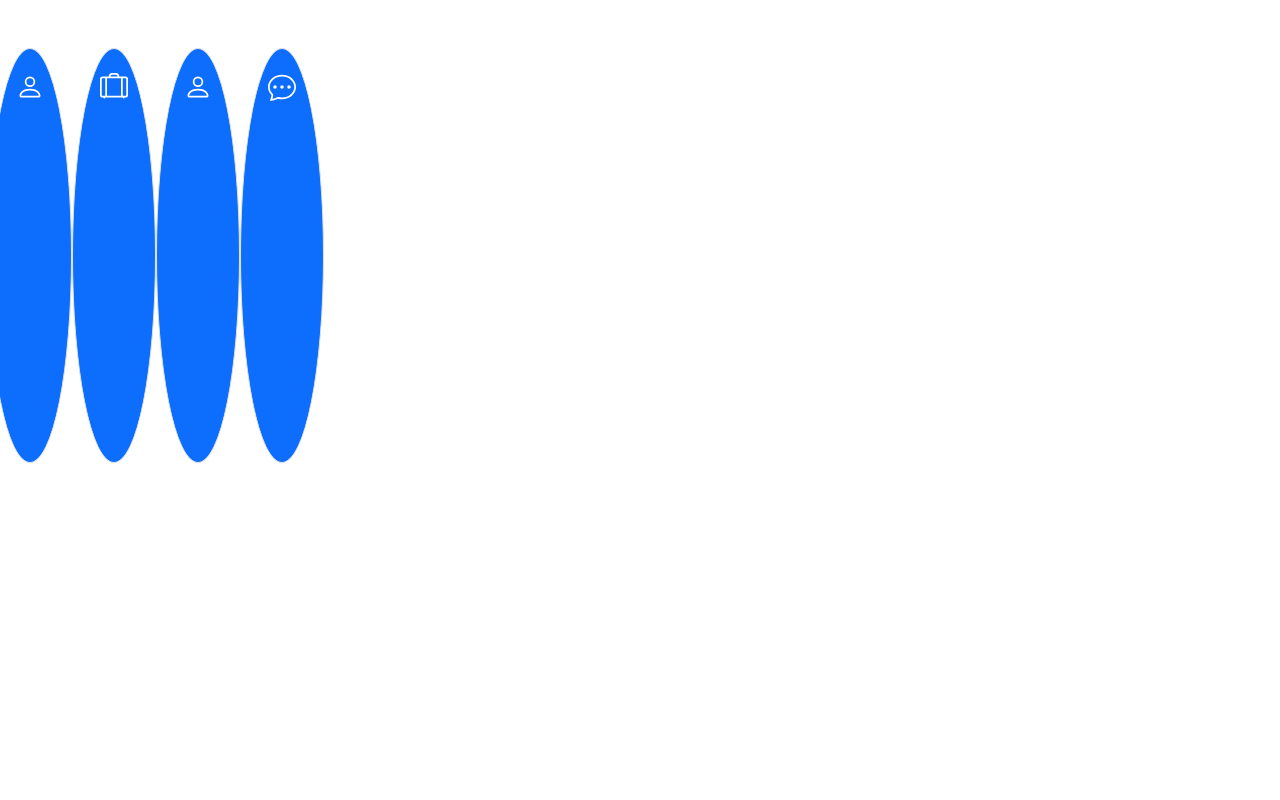
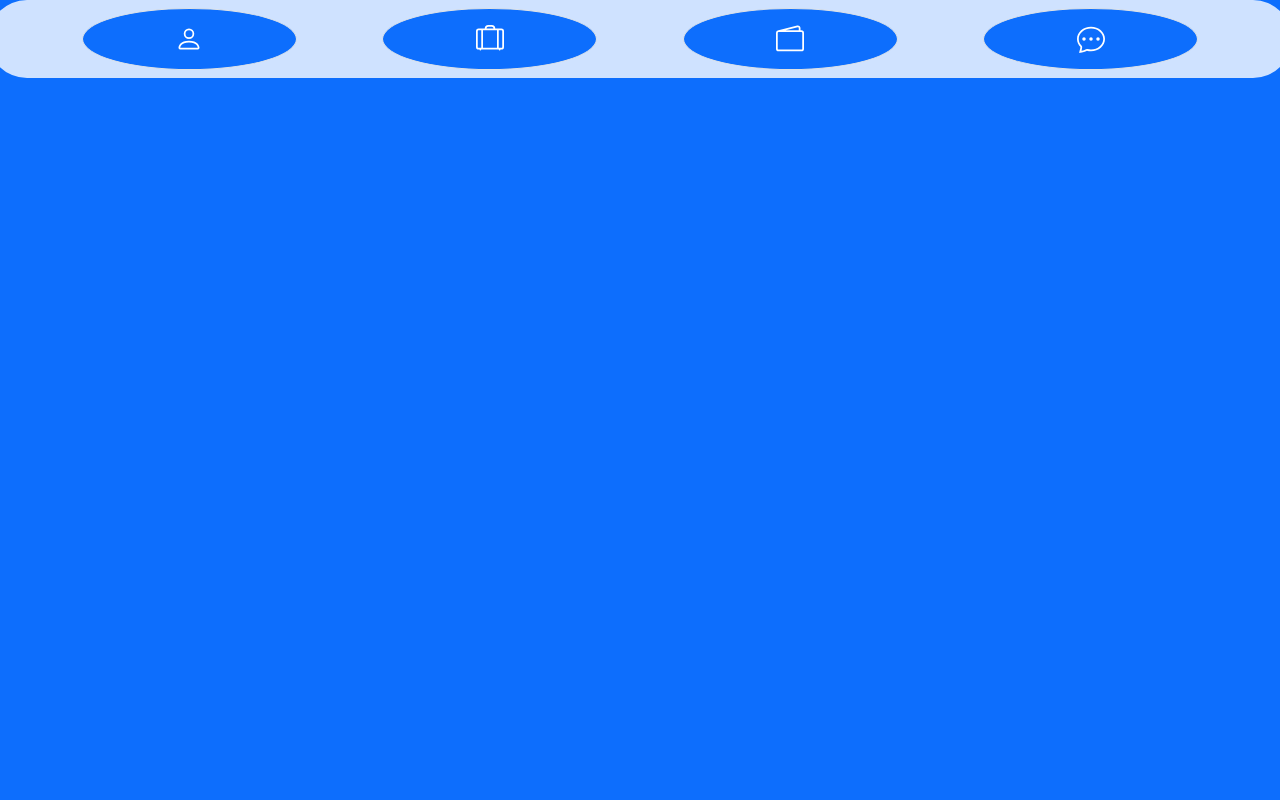
Before and after one commit to koppe13/Portfolio, a plain HTML site: page index.html in a window 1280 px wide. Drawn offline with nearby package versions, Linux system fonts and the light colour scheme.

Commit message:
update test
variable test

```diff
--- a/index.html
+++ b/index.html
@@ -7,20 +7,18 @@
     <script src="https://cdn.jsdelivr.net/npm/bootstrap@5.3.3/dist/js/bootstrap.bundle.min.js" integrity="sha384-YvpcrYf0tY3lHB60NNkmXc5s9fDVZLESaAA55NDzOxhy9GkcIdslK1eN7N6jIeHz" crossorigin="anonymous"></script>
     <title>Portfolio</title>
 </head>
-<body>
-    <div class="row d-flex text-white position-absolute sticky-bottom sticky-md-top"  >
-        <a href="#" type="button" class="btn col-3 btn-primary border text-center mt-5 p-4 rounded-circle"><svg xmlns="http://www.w3.org/2000/svg" width="28" height="28" fill="currentColor" class="bi bi-person" viewBox="0 0 16 16">
+<body class="bg-primary">
+    <div class="row d-flex justify-content-evenly text-white p-2  rounded-pill bg-primary-subtle"  >
+        <a href="#" type="button" class="btn col-2 btn-primary border text-center p-3 rounded-circle"><svg xmlns="http://www.w3.org/2000/svg" width="28" height="28" fill="currentColor" class="bi bi-person" viewBox="0 0 16 16">
             <path d="M8 8a3 3 0 1 0 0-6 3 3 0 0 0 0 6m2-3a2 2 0 1 1-4 0 2 2 0 0 1 4 0m4 8c0 1-1 1-1 1H3s-1 0-1-1 1-4 6-4 6 3 6 4m-1-.004c-.001-.246-.154-.986-.832-1.664C11.516 10.68 10.289 10 8 10s-3.516.68-4.168 1.332c-.678.678-.83 1.418-.832 1.664z"/>
             </svg></a>
-        <a href="#" type="button" class="btn col-3 btn-primary border text-center mt-5 p-4 rounded-circle"><svg xmlns="http://www.w3.org/2000/svg" width="28" height="28" fill="currentColor" class="bi bi-suitcase-lg" viewBox="0 0 16 16">
+        <a href="#" type="button" class="btn col-2 btn-primary border text-center p-3 rounded-circle"><svg xmlns="http://www.w3.org/2000/svg" width="28" height="28" fill="currentColor" class="bi bi-suitcase-lg" viewBox="0 0 16 16">
             <path d="M5 2a2 2 0 0 1 2-2h2a2 2 0 0 1 2 2h3.5A1.5 1.5 0 0 1 16 3.5v9a1.5 1.5 0 0 1-1.5 1.5H14a.5.5 0 0 1-1 0H3a.5.5 0 0 1-1 0h-.5A1.5 1.5 0 0 1 0 12.5v-9A1.5 1.5 0 0 1 1.5 2zm1 0h4a1 1 0 0 0-1-1H7a1 1 0 0 0-1 1M1.5 3a.5.5 0 0 0-.5.5v9a.5.5 0 0 0 .5.5H3V3zM15 12.5v-9a.5.5 0 0 0-.5-.5H13v10h1.5a.5.5 0 0 0 .5-.5m-3 .5V3H4v10z"/>
-            </svg> </a>
-        <div class="col-3 bg-primary border text-center mt-5 p-4 rounded-circle"><svg xmlns="http://www.w3.org/2000/svg" width="28" height="28" fill="currentColor" class="bi bi-person" viewBox="0 0 16 16">
-            <path d="M8 8a3 3 0 1 0 0-6 3 3 0 0 0 0 6m2-3a2 2 0 1 1-4 0 2 2 0 0 1 4 0m4 8c0 1-1 1-1 1H3s-1 0-1-1 1-4 6-4 6 3 6 4m-1-.004c-.001-.246-.154-.986-.832-1.664C11.516 10.68 10.289 10 8 10s-3.516.68-4.168 1.332c-.678.678-.83 1.418-.832 1.664z"/>
-          </svg>
-        </div>
-
-        <a href="#" type="button" class="btn col-3 btn-primary border text-center mt-5 p-4 rounded-circle"><svg xmlns="http://www.w3.org/2000/svg" width="28" height="28" fill="currentColor" class="bi bi-chat-dots" viewBox="0 0 16 16">
+            </svg></a>
+        <a href="#" type="button" class="btn col-2 btn-primary border text-center p-3 rounded-circle"><svg xmlns="http://www.w3.org/2000/svg" width="28" height="28" fill="currentColor" class="bi bi-wallet2" viewBox="0 0 16 16">
+            <path d="M12.136.326A1.5 1.5 0 0 1 14 1.78V3h.5A1.5 1.5 0 0 1 16 4.5v9a1.5 1.5 0 0 1-1.5 1.5h-13A1.5 1.5 0 0 1 0 13.5v-9a1.5 1.5 0 0 1 1.432-1.499zM5.562 3H13V1.78a.5.5 0 0 0-.621-.484zM1.5 4a.5.5 0 0 0-.5.5v9a.5.5 0 0 0 .5.5h13a.5.5 0 0 0 .5-.5v-9a.5.5 0 0 0-.5-.5z"/>
+          </svg></a>
+        <a href="#" type="button" class="btn col-2 btn-primary border text-center p-3 rounded-circle"><svg xmlns="http://www.w3.org/2000/svg" width="28" height="28" fill="currentColor" class="bi bi-chat-dots" viewBox="0 0 16 16">
                 <path d="M5 8a1 1 0 1 1-2 0 1 1 0 0 1 2 0m4 0a1 1 0 1 1-2 0 1 1 0 0 1 2 0m3 1a1 1 0 1 0 0-2 1 1 0 0 0 0 2"/>
                 <path d="m2.165 15.803.02-.004c1.83-.363 2.948-.842 3.468-1.105A9 9 0 0 0 8 15c4.418 0 8-3.134 8-7s-3.582-7-8-7-8 3.134-8 7c0 1.76.743 3.37 1.97 4.6a10.4 10.4 0 0 1-.524 2.318l-.003.011a11 11 0 0 1-.244.637c-.079.186.074.394.273.362a22 22 0 0 0 .693-.125m.8-3.108a1 1 0 0 0-.287-.801C1.618 10.83 1 9.468 1 8c0-3.192 3.004-6 7-6s7 2.808 7 6-3.004 6-7 6a8 8 0 0 1-2.088-.272 1 1 0 0 0-.711.074c-.387.196-1.24.57-2.634.893a11 11 0 0 0 .398-2"/>
               </svg></a>
```
